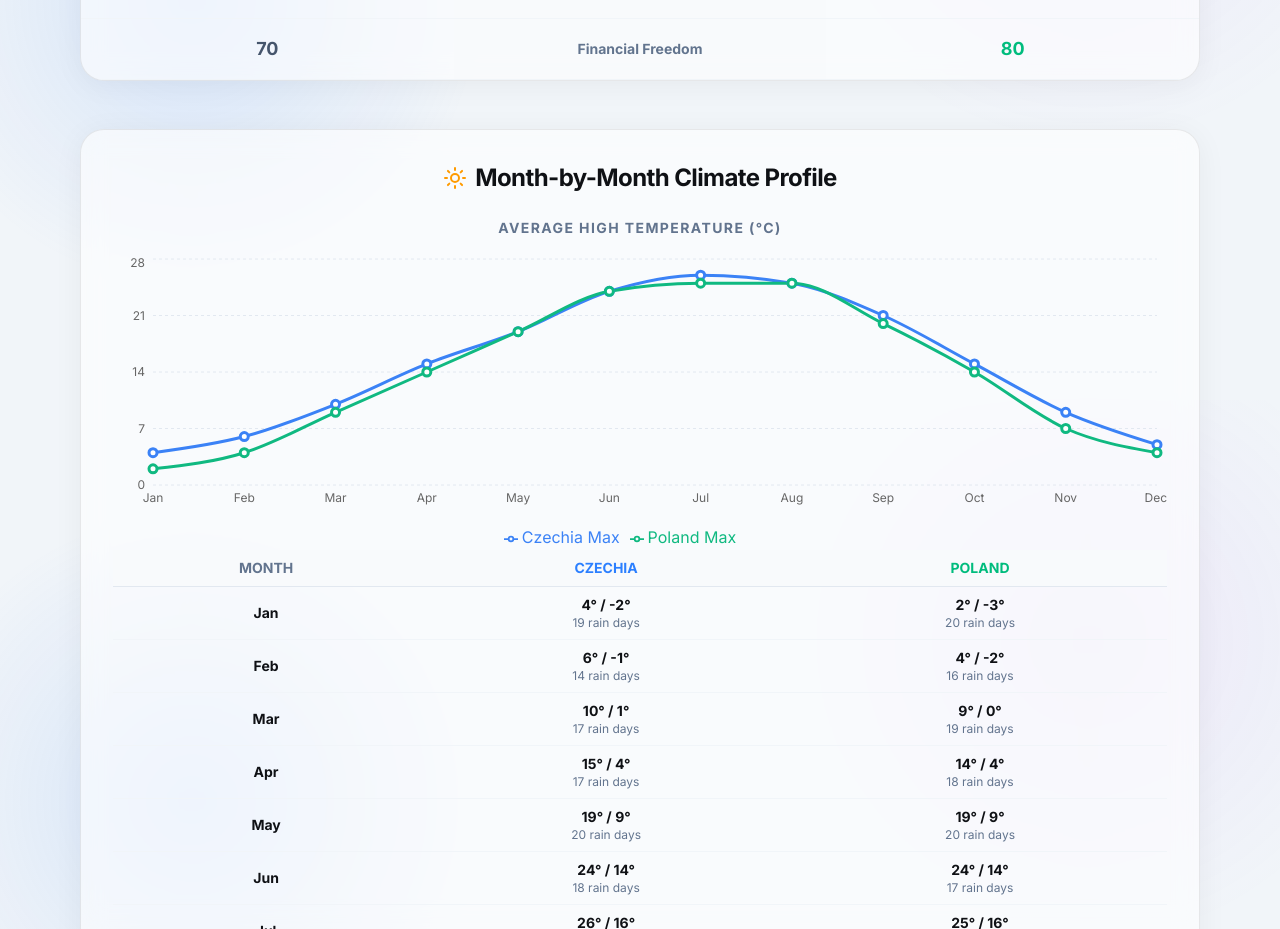
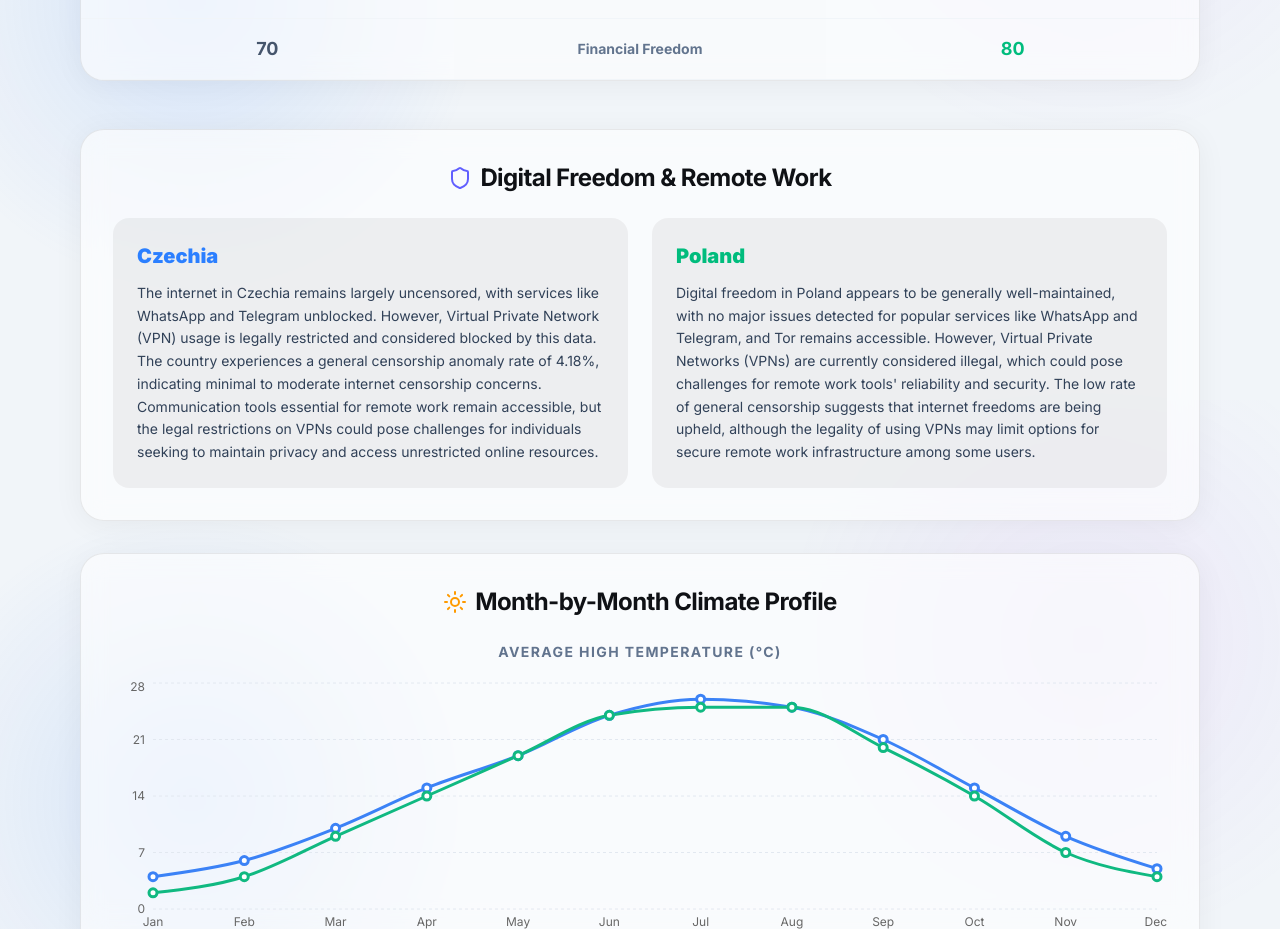
Before and after one commit to mirek-ai/settleradarweb, a Next.js app: page /compare/czechia/poland in a window 1280 px wide. Shown: the part 3600-4529 px from the top of the page. Built offline with nearby package versions, Linux system fonts and the light colour scheme.

Commit message:
feat(ui): add side-by-side AI summaries for Digital Freedom and Climate in compare tool

```diff
--- a/src/app/compare/[slug1]/[slug2]/page.tsx
+++ b/src/app/compare/[slug1]/[slug2]/page.tsx
@@ -1,7 +1,7 @@
 import fs from 'fs';
 import path from 'path';
 import Link from 'next/link';
-import { ArrowLeft, Swords, Activity, HeartPulse, GraduationCap, Scale, Sun, Users, Landmark, Wind, Droplets, CloudSnow, ThermometerSun } from 'lucide-react';
+import { ArrowLeft, Swords, Activity, HeartPulse, GraduationCap, Scale, Sun, Users, Landmark, Wind, Droplets, CloudSnow, ThermometerSun, Shield } from 'lucide-react';
 import CompareChart from './CompareChart';
 import ClimateChart from './ClimateChart';
 import { Metadata } from 'next';
@@ -299,14 +299,56 @@ export default async function CompareResultPage({ params }: { params: Promise<{
         </div>
       </div>
 
-      {/* ═══════ SIDE BY SIDE SECTIONS (CLIMATE & EXPATS) ═══════ */}
+      {/* ═══════ SIDE BY SIDE SECTIONS (CLIMATE & EXPATS & DIGITAL FREEDOM) ═══════ */}
       <div className="grid grid-cols-1 md:grid-cols-2 gap-8 mt-12">
+
+        {/* DIGITAL FREEDOM */}
+        {(countryA.digital_freedom_text || countryB.digital_freedom_text) && (
+          <div className="glass-panel p-8 rounded-3xl border border-white/20 dark:border-white/10 md:col-span-2">
+            <div className="flex items-center gap-2 mb-6 justify-center">
+              <Shield className="w-6 h-6 text-indigo-500" />
+              <h2 className="text-2xl font-bold tracking-tight">Digital Freedom & Remote Work</h2>
+            </div>
+            <div className="flex flex-col md:flex-row gap-6">
+              <div className="flex-1 bg-black/5 dark:bg-white/5 rounded-2xl p-6 relative">
+                <h4 className="font-black text-xl mb-3 text-blue-500">{countryA.name}</h4>
+                <p className="text-sm text-slate-700 dark:text-slate-300 leading-relaxed">
+                  {countryA.digital_freedom_text || "No digital freedom data available yet."}
+                </p>
+              </div>
+              <div className="flex-1 bg-black/5 dark:bg-white/5 rounded-2xl p-6 relative">
+                <h4 className="font-black text-xl mb-3 text-emerald-500">{countryB.name}</h4>
+                <p className="text-sm text-slate-700 dark:text-slate-300 leading-relaxed">
+                  {countryB.digital_freedom_text || "No digital freedom data available yet."}
+                </p>
+              </div>
+            </div>
+          </div>
+        )}
+
         {/* CLIMATE */}
         <div className="glass-panel p-8 rounded-3xl border border-white/20 dark:border-white/10 md:col-span-2">
           <div className="flex items-center gap-2 mb-6 justify-center">
             <Sun className="w-6 h-6 text-amber-500" />
             <h2 className="text-2xl font-bold tracking-tight">Month-by-Month Climate Profile</h2>
           </div>
+
+          {(countryA.climate_summary || countryB.climate_summary) && (
+            <div className="flex flex-col md:flex-row gap-6 mb-8">
+              <div className="flex-1 bg-black/5 dark:bg-white/5 rounded-2xl p-6 relative">
+                <h4 className="font-black text-xl mb-3 text-blue-500">{countryA.name}</h4>
+                <p className="text-sm text-slate-700 dark:text-slate-300 leading-relaxed">
+                  {countryA.climate_summary || "No AI climate summary available yet."}
+                </p>
+              </div>
+              <div className="flex-1 bg-black/5 dark:bg-white/5 rounded-2xl p-6 relative">
+                <h4 className="font-black text-xl mb-3 text-emerald-500">{countryB.name}</h4>
+                <p className="text-sm text-slate-700 dark:text-slate-300 leading-relaxed">
+                  {countryB.climate_summary || "No AI climate summary available yet."}
+                </p>
+              </div>
+            </div>
+          )}
           <ClimateChart
             countryA={countryA.name}
             countryB={countryB.name}
```
